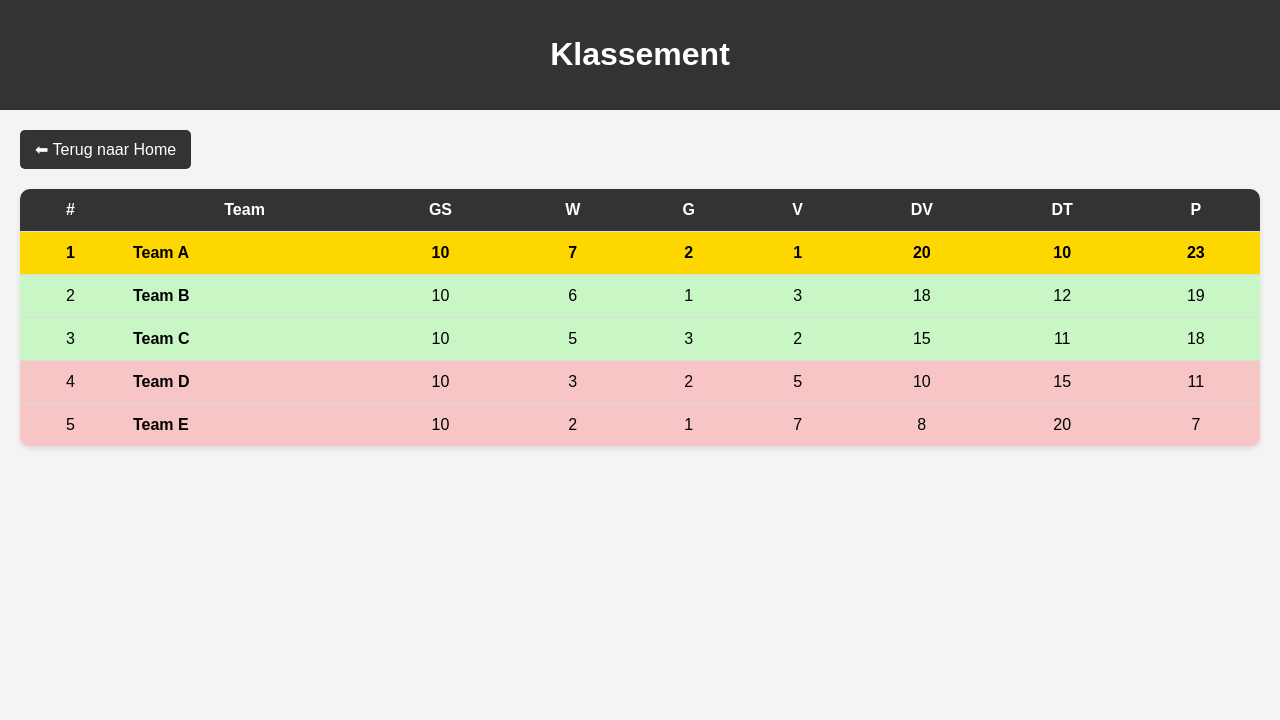
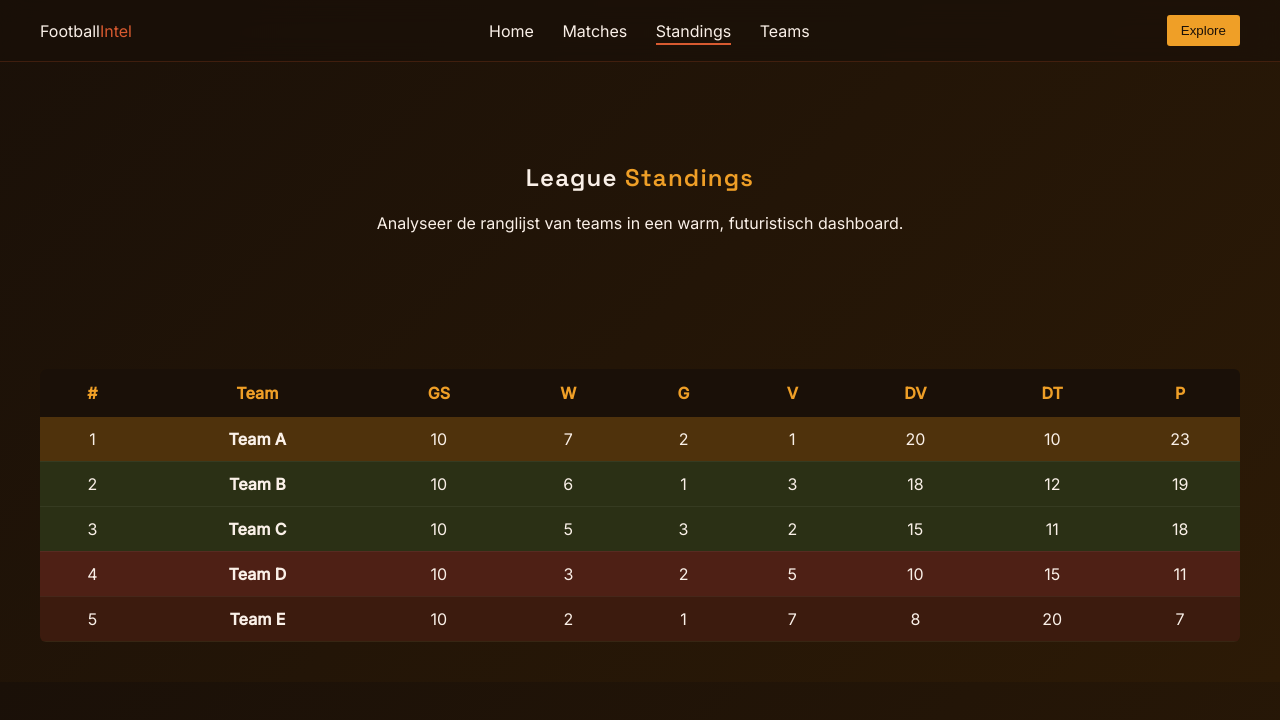
Before and after one commit to degrieckviktor-cell/Eindproject_Voetbal_Frontend, a website: page public/Standings.html in a window 1280 px wide. Drawn offline with Linux system fonts and the light colour scheme.

Commit message:
Layout voor alle pagina's

```diff
--- a/public/Standings.html
+++ b/public/Standings.html
@@ -4,93 +4,38 @@
   <meta charset="UTF-8">
   <meta name="viewport" content="width=device-width, initial-scale=1.0">
   <title>Standings</title>
-  <style>
-    body {
-      font-family: Arial, sans-serif;
-      background-color: #f4f4f4;
-      margin: 0;
-      padding: 0;
-    }
 
-    header {
-      background-color: #333;
-      color: white;
-      padding: 15px;
-      text-align: center;
-    }
+  <link rel="stylesheet" href="style.css">
 
-    .container {
-      padding: 20px;
-    }
+  <link href="https://fonts.googleapis.com/css2?family=Space+Grotesk:wght@400;600&family=Inter:wght@300;400;500&display=swap" rel="stylesheet">
+</head>
 
-    .back-button {
-      display: inline-block;
-      margin-bottom: 20px;
-      padding: 10px 15px;
-      background-color: #333;
-      color: white;
-      text-decoration: none;
-      border-radius: 5px;
-    }
-
-    .back-button:hover {
-      background-color: #555;
-    }
-
-    table {
-      width: 100%;
-      border-collapse: collapse;
-      background: white;
-      border-radius: 10px;
-      overflow: hidden;
-      box-shadow: 0 2px 5px rgba(0,0,0,0.1);
-    }
-
-    th, td {
-      padding: 12px;
-      text-align: center;
-      border-bottom: 1px solid #ddd;
-    }
-
-    th {
-      background-color: #333;
-      color: white;
-    }
-
-    tr:hover {
-      background-color: #f1f1f1;
-    }
-
-    .team {
-      text-align: left;
-      font-weight: bold;
-    }
-
-    /* Kleuren */
-    .gold {
-      background-color: gold;
-      font-weight: bold;
-    }
-
-    .top3 {
-      background-color: #c8f7c5;
-    }
-
-    .bottom {
-      background-color: #f7c5c5;
-    }
-  </style>
-</head>
 <body>
 
-<header>
-  <h1>Klassement</h1>
-</header>
+<!-- NAVBAR -->
+<nav class="navbar">
+  <div class="logo">Football<span>Intel</span></div>
 
-<div class="container">
-  <a href="index.html" class="back-button">⬅ Terug naar Home</a>
+  <div class="nav-links">
+    <a href="index.html">Home</a>
+    <a href="matches.html">Matches</a>
+    <a href="Standings.html" class="active">Standings</a>
+    <a href="Teams.html">Teams</a>
+  </div>
 
-  <table>
+  <button class="cta">Explore</button>
+</nav>
+
+<!-- HERO -->
+<section class="hero">
+  <h1>League <span>Standings</span></h1>
+  <p>Analyseer de ranglijst van teams in een warm, futuristisch dashboard.</p>
+</section>
+
+<!-- CONTENT -->
+<main class="container">
+
+  <table class="table">
     <thead>
       <tr>
         <th>#</th>
@@ -104,9 +49,11 @@
         <th>P</th>
       </tr>
     </thead>
+
     <tbody id="standings-body"></tbody>
   </table>
-</div>
+
+</main>
 
 <script>
   let standings = [
@@ -126,17 +73,6 @@
 
     standings.forEach((team, index) => {
       const tr = document.createElement("tr");
-
-      // Styling logica
-      if (index === 0) {
-        tr.classList.add("gold");
-      } else if (index < 3) {
-        tr.classList.add("top3");
-      }
-
-      if (index >= standings.length - 2) {
-        tr.classList.add("bottom");
-      }
 
       tr.innerHTML = `
         <td>${index + 1}</td>
--- a/public/Style.css
+++ b/public/Style.css
@@ -23,7 +23,7 @@ body {
     color: var(--text-main);
 }
 
-/* TITELS */
+/* TITLES */
 h1, h2 {
     font-family: 'Space Grotesk', sans-serif;
     letter-spacing: 0.05em;
@@ -42,7 +42,7 @@ h1, h2 {
 
     padding: 15px 40px;
 
-    background: rgba(26,16,8,0.6);
+    background: rgba(26,16,8,0.65);
     backdrop-filter: blur(12px);
 
     border-bottom: 1px solid rgba(216,90,48,0.2);
@@ -61,6 +61,7 @@ h1, h2 {
     position: relative;
 }
 
+/* ACTIVE LINK */
 .nav-links a.active::after {
     content: "";
     position: absolute;
@@ -73,7 +74,7 @@ h1, h2 {
     background: var(--accent);
 }
 
-/* CTA */
+/* CTA BUTTON */
 .cta {
     background: var(--accent-light);
     color: var(--bg-dark);
@@ -83,6 +84,12 @@ h1, h2 {
 
     padding: 8px 14px;
     cursor: pointer;
+
+    transition: 0.2s;
+}
+
+.cta:hover {
+    transform: translateY(-2px);
 }
 
 /* =======================
@@ -90,7 +97,7 @@ h1, h2 {
 ======================= */
 .hero {
     text-align: center;
-    padding: 100px 20px;
+    padding: 80px 20px;
 }
 
 .hero span {
@@ -98,13 +105,9 @@ h1, h2 {
 }
 
 /* =======================
-   CONTAINER
+   CONTAINER (FIX)
 ======================= */
 .container {
-    display: grid;
-    grid-template-columns: repeat(auto-fit, minmax(280px, 1fr));
-
-    gap: 25px;
     padding: 40px;
 }
 
@@ -177,3 +180,149 @@ h1, h2 {
 .btn-ghost:hover {
     transform: translateY(-2px);
 }
+
+/* =======================
+   TABLE (FIXED + FULL WIDTH)
+======================= */
+.table {
+    width: 100%;
+    border-collapse: collapse;
+
+    background: var(--bg-card);
+
+    border-radius: 6px;
+    overflow: hidden;
+}
+
+/* HEADER */
+.table th {
+    background: var(--bg-dark);
+    color: var(--accent-light);
+
+    padding: 14px;
+    font-weight: 600;
+}
+
+/* CELLS */
+.table td {
+    padding: 12px;
+    text-align: center;
+
+    border-bottom: 1px solid rgba(255,255,255,0.05);
+
+    color: var(--text-main);
+}
+
+/* HOVER */
+.table tr:hover {
+    background: rgba(216,90,48,0.08);
+}
+
+/* TEAM COLUMN */
+.team {
+    text-align: left;
+    font-weight: bold;
+}
+
+/* TOP TEAM */
+.table tbody tr:first-child {
+    background: rgba(239,159,39,0.15);
+}
+
+/* =======================
+   EXTRA POLISH
+======================= */
+
+/* Subtle glow when hovering table */
+.table tr {
+    transition: 0.2s;
+}
+/* =======================
+   RANKING COLORS
+======================= */
+
+/* 1ST PLACE (GOLD) */
+.table tbody tr:first-child {
+    background: rgba(239, 159, 39, 0.18);
+}
+
+/* 2ND + 3RD PLACE (DARK GREEN) */
+.table tbody tr:nth-child(2),
+.table tbody tr:nth-child(3) {
+    background: rgba(40, 90, 50, 0.35);
+}
+
+/* 4TH + 5TH PLACE (DARK RED) */
+.table tbody tr:nth-child(4),
+.table tbody tr:nth-child(5) {
+    background: rgba(90, 30, 30, 0.35);
+}
+
+/* OPTIONAL: subtle hover enhancement per kleur */
+.table tbody tr:nth-child(-n+3):hover {
+    background: rgba(239, 159, 39, 0.25);
+}
+
+.table tbody tr:nth-child(4),
+.table tbody tr:nth-child(5):hover {
+    background: rgba(120, 40, 40, 0.45);
+}
+/* =======================
+   TEAM PAGE SPECIFICS
+======================= */
+
+.players,
+.matches {
+    margin-top: 10px;
+    padding-left: 10px;
+    display: none;
+}
+
+/* TITLES */
+.section-title {
+    margin-top: 10px;
+    font-weight: 600;
+    font-size: 13px;
+
+    color: var(--accent-light);
+}
+
+/* PLAYER TEXT */
+.player {
+    font-size: 14px;
+    padding: 3px 0;
+    color: var(--text-muted);
+}
+
+/* MATCH ITEMS */
+.match {
+    font-size: 14px;
+    padding: 4px 0;
+}
+
+/* PLAYED MATCH */
+.played {
+    color: var(--accent-light);
+}
+
+/* UPCOMING MATCH */
+.upcoming {
+    color: var(--accent);
+}
+
+/* OPEN ANIMATION */
+.players,
+.matches {
+    animation: fadeIn 0.25s ease;
+}
+
+@keyframes fadeIn {
+    from {
+        opacity: 0;
+        transform: translateY(-5px);
+    }
+    to {
+        opacity: 1;
+        transform: translateY(0);
+    }
+}
```
Also changed, not shown: public/Teams.html (+45 -111 lines).
